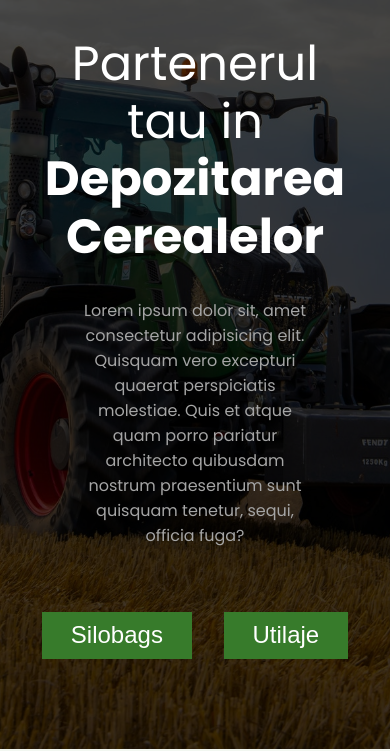
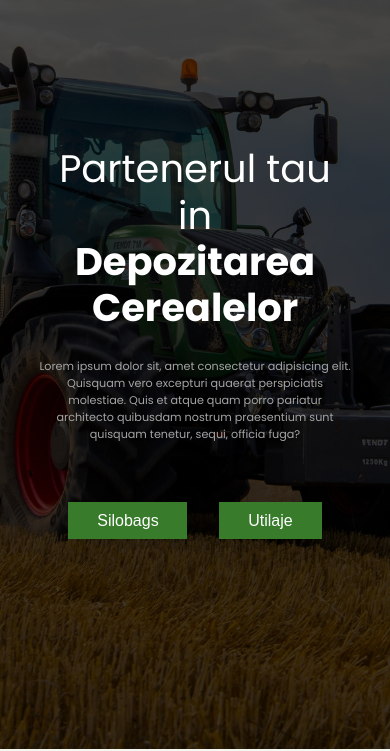
Before and after one commit to theodorbigu/silobag-romania, a plain HTML site: page index.html in a window 390 px wide. Shown: the part 95-846 px from the top of the page. Drawn offline with nearby package versions, Linux system fonts and the light colour scheme.

Commit message:
hero responsive

```diff
--- a/styles/_hero.scss
+++ b/styles/_hero.scss
@@ -151,3 +151,41 @@
     display: block;
   }
 }
+
+@media (max-width: 500px) {
+  .hero {
+    height: 100vh;
+    width: 100%;
+    //display: none;
+
+    .hero-content {
+      height: 60%;
+      width: 80vw;
+      h1 {
+        color: white;
+        font-size: 2.4rem;
+        font-weight: 400;
+        span {
+          font-weight: 700;
+        }
+      }
+      p {
+        font-size: 0.7rem;
+        color: #a5a5a5;
+      }
+      .action-content {
+        display: flex;
+        margin-top: 3rem;
+        .action-btn {
+          font-size: 1rem;
+        }
+        .mobile {
+          display: block;
+        }
+        .desktop {
+          display: none;
+        }
+      }
+    }
+  }
+}
```
Also changed, not shown: styles/style.css, 1 other file.
